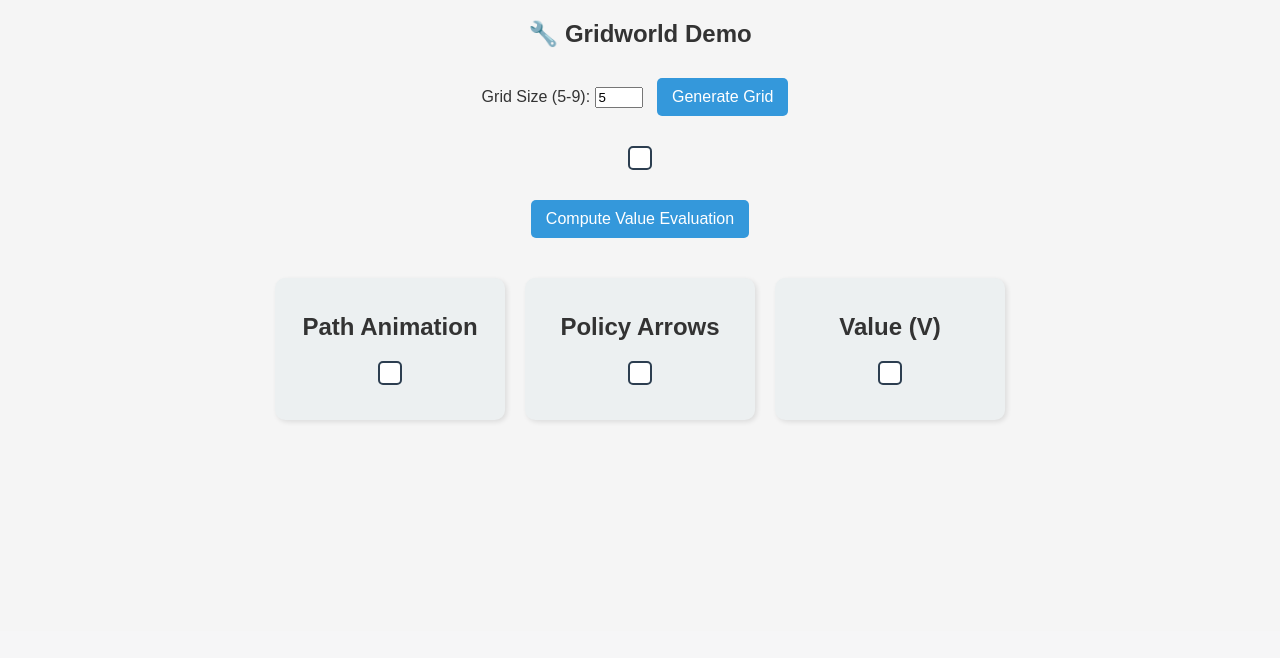
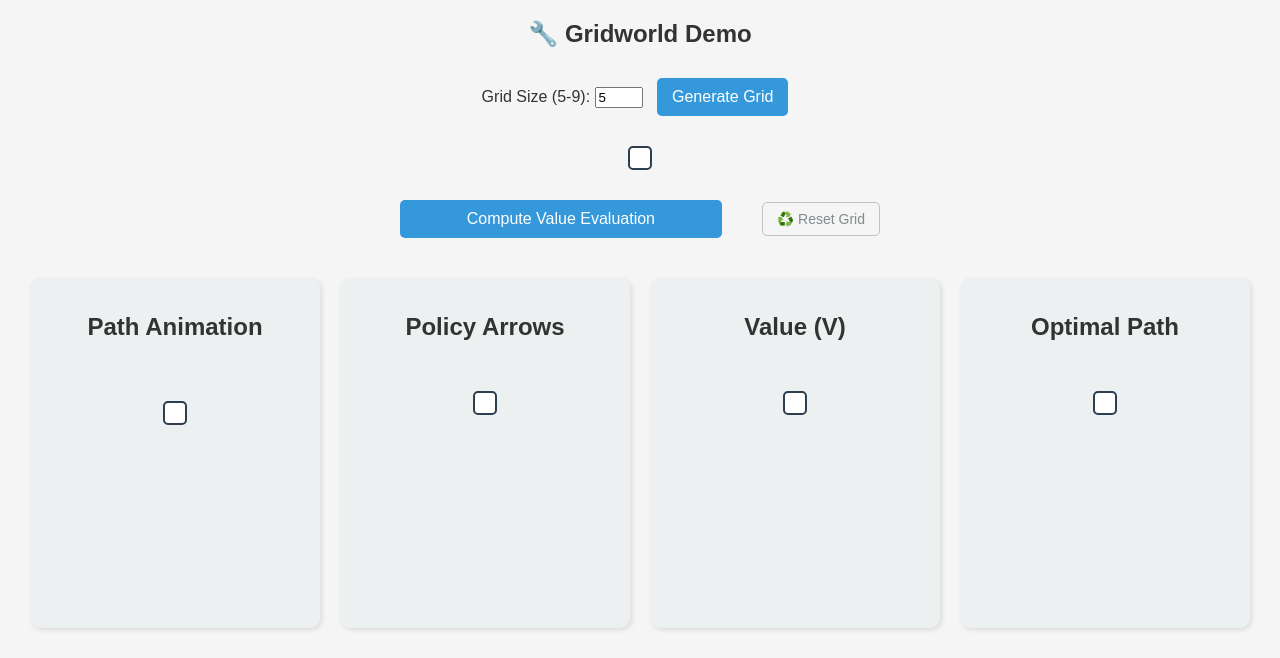
Before and after one commit to Sunny091/Gridworld-Environment-and-Value-Iteration-show-the-best-path-, a Flask app: page / in a window 1280 px wide, after a click on "Demo". Shown: the part 169-827 px from the top of the page. Before the commit the page ends 592 px from the top, so only its background shows below. Run offline with Flask 3, Linux system fonts and the light colour scheme.

Commit message:
add best path grid, trace number, reset button

```diff
--- a/app.py
+++ b/app.py
@@ -1,4 +1,3 @@
-
 from flask import Flask, render_template, request, jsonify
 import numpy as np
 import random
--- a/static/styles.css
+++ b/static/styles.css
@@ -177,4 +177,76 @@
     border-radius: 10px;
     box-shadow: 2px 2px 5px rgba(0, 0, 0, 0.1);
     min-width: 200px;
+    display: flex;
+    flex-direction: column;
+    justify-content: flex-start;
+    align-items: center;
+    padding: 15px;
+    background: #ecf0f1;
+    border-radius: 10px;
+    box-shadow: 2px 2px 5px rgba(0, 0, 0, 0.1);
+    min-width: 200px;
+    flex: 1;
+    min-height: 320px; /* 統一高度，視需要微調 */
 }
+
+/* ✅ 加入 Optimal Path 樣式 */
+.optimal {
+    background-color: #a9dfbf; /* 淡綠 */
+    color: black;
+}
+
+.button-row {
+    display: flex;
+    justify-content: space-between;
+    align-items: center;
+    max-width: 500px;
+    margin: 0 auto 20px;
+    gap: 20px;
+}
+
+.primary-btn {
+    background-color: #3498db;
+    color: white;
+    padding: 10px 15px;
+    border: none;
+    border-radius: 5px;
+    font-size: 16px;
+    cursor: pointer;
+    flex: 1;
+    transition: 0.3s;
+}
+
+.primary-btn:hover {
+    background-color: #2980b9;
+}
+
+.reset-btn {
+    background-color: transparent;
+    color: #7f8c8d;
+    border: 1px solid #bdc3c7;
+    padding: 8px 14px;
+    border-radius: 5px;
+    font-size: 14px;
+    cursor: pointer;
+    white-space: nowrap;
+    transition: 0.3s;
+}
+
+.reset-btn:hover {
+    background-color: #ecf0f1;
+    color: #2c3e50;
+}
+
+.grid-inner {
+    display: flex;
+    flex-direction: column;
+    align-items: center;
+    gap: 10px;
+    margin-top: 10px;
+}
+
+.trace-info {
+    font-weight: bold;
+    color: #2c3e50;
+}
--- a/templates/index.html
+++ b/templates/index.html
@@ -1,3 +1,6 @@
+<!-- 新增 Optimal Path 區塊 + JS 控制 -->
+<!-- ✅ 以下為完整修改過的 index.html -->
+
 <!DOCTYPE html>
 <html lang="zh-TW">
     <head>
@@ -12,7 +15,6 @@
     <body>
         <div class="header">Gridworld Visualization</div>
 
-        <!-- Navigation -->
         <div class="nav-bar">
             <button id="introBtn" onclick="switchSection('introduction')">
                 Introduction
@@ -20,7 +22,6 @@
             <button id="demoBtn" onclick="switchSection('demo')">Demo</button>
         </div>
 
-        <!-- Introduction Section -->
         <div id="introduction" class="section">
             <div class="intro-content">
                 <h2 id="introTitle">
@@ -50,28 +51,50 @@
             </div>
         </div>
 
-        <!-- Demo Section -->
         <div id="demo" class="section">
             <h2 id="demoTitle">🔧 Gridworld Demo</h2>
             <label for="size">Grid Size (5-9):</label>
             <input type="number" id="size" min="5" max="9" value="5" />
             <button onclick="generateGrid()">Generate Grid</button>
             <div id="gridContainer" class="grid"></div>
-            <button onclick="evaluateValues()">Compute Value Evaluation</button>
+            <div class="button-row">
+                <button class="primary-btn" onclick="evaluateValues()">
+                    Compute Value Evaluation
+                </button>
+                <button class="reset-btn" onclick="resetGrid()">
+                    ♻️ Reset Grid
+                </button>
+            </div>
 
             <div id="resultsSection" class="results">
                 <div class="grid-container">
                     <div class="grid-box">
                         <h2>Path Animation</h2>
+                        <div class="grid-inner">
+                            <div
+                                id="traceCounter"
+                                style="margin-bottom: 10px; font-weight: bold"
+                            ></div>
+                        </div>
                         <div id="pathGrid" class="grid"></div>
                     </div>
                     <div class="grid-box">
                         <h2>Policy Arrows</h2>
-                        <div id="policyGrid" class="grid"></div>
+                        <div class="grid-inner">
+                            <div id="policyGrid" class="grid"></div>
+                        </div>
                     </div>
                     <div class="grid-box">
                         <h2>Value (V)</h2>
-                        <div id="valueGrid" class="grid"></div>
+                        <div class="grid-inner">
+                            <div id="valueGrid" class="grid"></div>
+                        </div>
+                    </div>
+                    <div class="grid-box">
+                        <h2>Optimal Path</h2>
+                        <div class="grid-inner">
+                            <div id="optimalGrid" class="grid"></div>
+                        </div>
                     </div>
                 </div>
             </div>
@@ -119,7 +142,6 @@
                 }
             }
 
-            // Set initial state
             window.onload = () => {
                 switchSection("introduction");
             };
@@ -177,6 +199,10 @@
                         drawGrid("policyGrid", data.policy);
                         drawGrid("valueGrid", data.values, true);
                         animateTraces(data.traces);
+                        drawOptimalPath(
+                            data.traces[data.traces.length - 1],
+                            data.policy
+                        );
                         document.getElementById(
                             "resultsSection"
                         ).style.display = "block";
@@ -213,14 +239,21 @@
 
             function animateTraces(traces) {
                 const pathGrid = document.getElementById("pathGrid");
+                const traceCounter = document.getElementById("traceCounter");
                 pathGrid.innerHTML = "";
                 pathGrid.style.gridTemplateColumns = `repeat(${gridSize}, 50px)`;
 
                 let iteration = 0;
 
                 function showIteration() {
-                    if (iteration >= traces.length) return;
+                    if (iteration >= traces.length - 1) {
+                        traceCounter.innerText = `✅ Complete trace`; // optional 完整性
+                        return;
+                    }
 
+                    traceCounter.innerText = `Trace ${iteration + 1} / ${
+                        traces.length - 1
+                    }`;
                     drawGrid("pathGrid", gridData);
                     const trace = traces[iteration];
                     let step = 0;
@@ -235,7 +268,7 @@
                         if (step >= trace.length) {
                             clearInterval(interval);
                             iteration++;
-                            setTimeout(showIteration, 400);
+                            setTimeout(showIteration, 500);
                             return;
                         }
 
@@ -252,11 +285,54 @@
                 showIteration();
             }
 
+            function drawOptimalPath(trace, policy) {
+                const container = document.getElementById("optimalGrid");
+                container.innerHTML = "";
+                container.style.gridTemplateColumns = `repeat(${gridSize}, 50px)`;
+
+                const traceSet = new Set(trace.map(([r, c]) => `${r},${c}`));
+
+                for (let i = 0; i < gridSize; i++) {
+                    for (let j = 0; j < gridSize; j++) {
+                        let cell = document.createElement("div");
+                        cell.classList.add("cell");
+                        if (gridData[i][j] === "start")
+                            cell.classList.add("start");
+                        else if (gridData[i][j] === "goal")
+                            cell.classList.add("goal");
+                        else if (gridData[i][j] === "obstacle")
+                            cell.classList.add("obstacle");
+                        else if (traceSet.has(`${i},${j}`)) {
+                            cell.classList.add("optimal");
+                            const arrow = document.createElement("div");
+                            arrow.innerText = getArrowSymbol(policy[i][j]);
+                            cell.appendChild(arrow);
+                        }
+                        container.appendChild(cell);
+                    }
+                }
+            }
+
             function getArrowSymbol(action) {
                 return (
                     { up: "↑", down: "↓", left: "←", right: "→" }[action] || ""
                 );
             }
+
+            function resetGrid() {
+                gridData = Array.from({ length: gridSize }, () =>
+                    Array(gridSize).fill("empty")
+                );
+                obstacleCount = 0;
+
+                const container = document.getElementById("gridContainer");
+                container.querySelectorAll(".cell").forEach((cell) => {
+                    cell.className = "cell";
+                });
+
+                document.getElementById("resultsSection").style.display =
+                    "none";
+            }
         </script>
     </body>
 </html>
```
